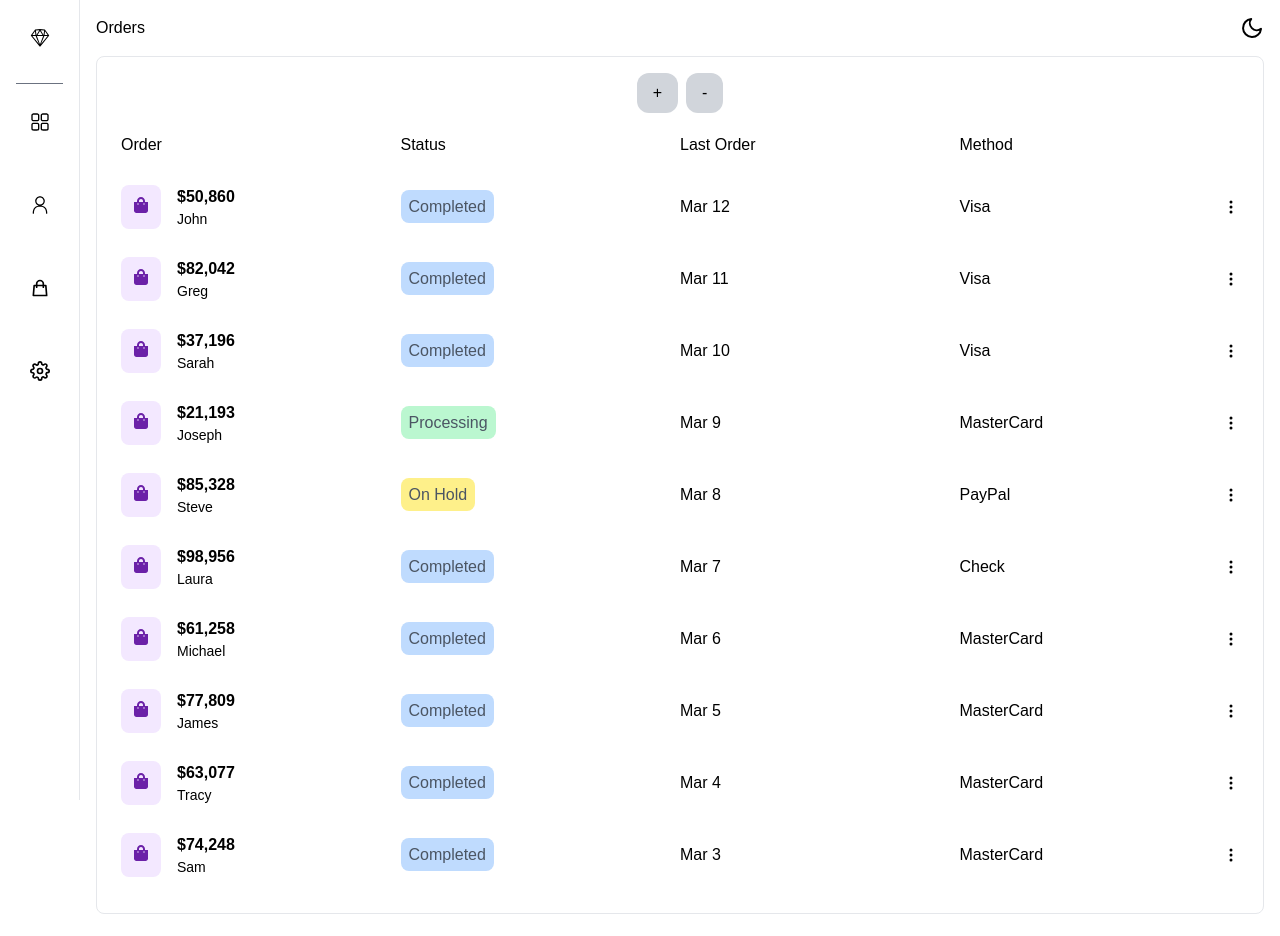
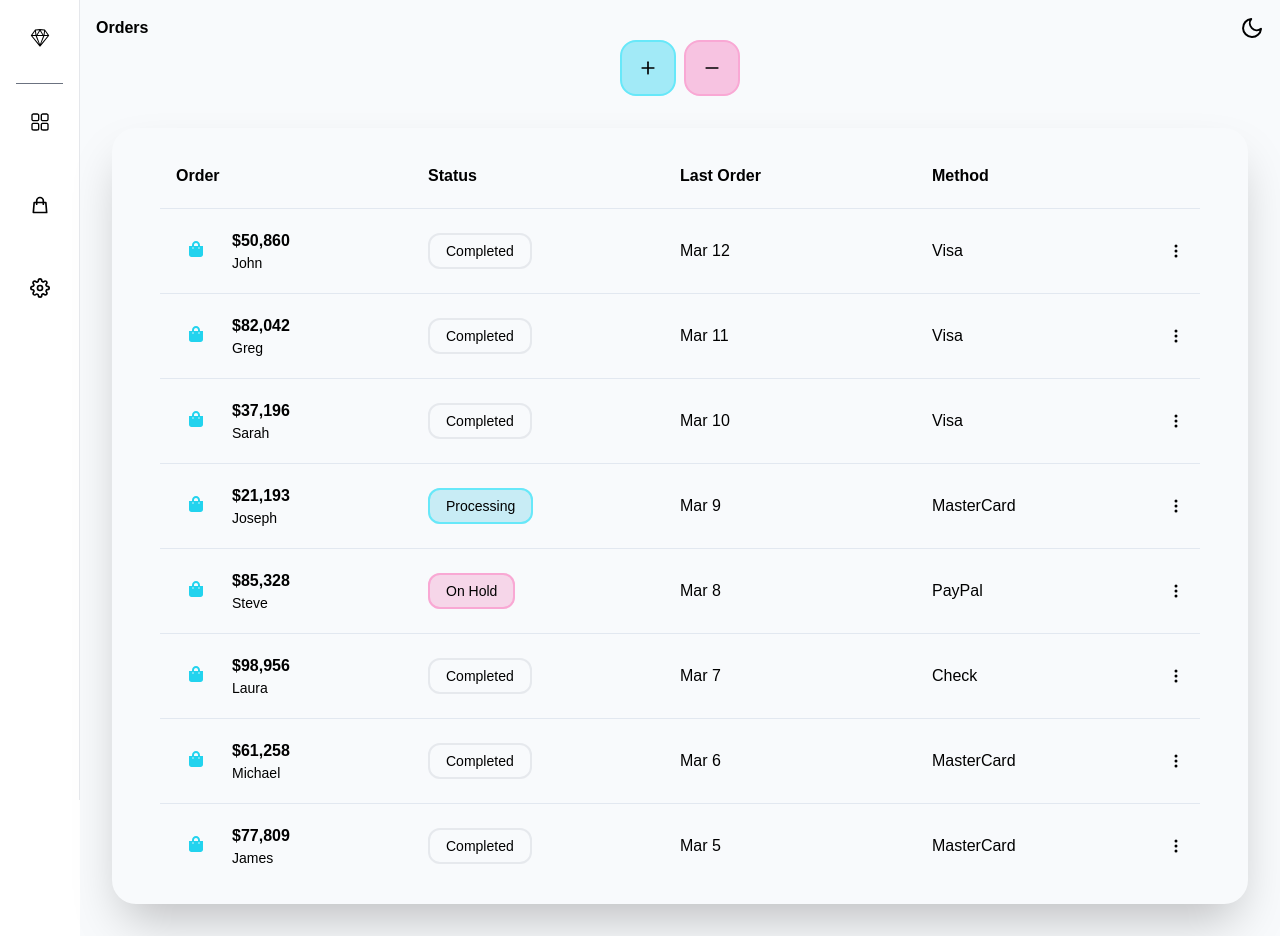
Before and after one commit to jasonmaidev/dashingly, a Next.js app: page /orders in a window 1280 px wide. Built offline with nearby package versions, Linux system fonts and the light colour scheme.

Commit message:
add dynamic dark mode styling for orders page

```diff
--- a/components/Header.jsx
+++ b/components/Header.jsx
@@ -4,8 +4,7 @@ import ThemeSwitch from './ThemeSwitch'
 const Header = ({ pageType }) => {
   return (
     <div className='flex flex-row justify-between px-4 pt-4'>
-      <h2>{pageType}</h2>
-      {/* <h2>Welcome Back</h2> */}
+      <h2 className='font-bold'>{pageType}</h2>
       <ThemeSwitch />
     </div>
   )
--- a/components/LineChart.jsx
+++ b/components/LineChart.jsx
@@ -10,7 +10,6 @@ import {
   Legend,
 } from 'chart.js';
 import { Line } from 'react-chartjs-2';
-import faker from 'faker';
 import { useDataContext } from '@/context/dataContext';
 
 ChartJS.register(
--- a/components/Sidebar.jsx
+++ b/components/Sidebar.jsx
@@ -1,13 +1,22 @@
 import React from 'react';
 import Link from 'next/link';
-import { RxSketchLogo, RxDashboard, RxPerson } from 'react-icons/rx';
+import { RxSketchLogo, RxDashboard } from 'react-icons/rx';
 import { HiOutlineShoppingBag } from 'react-icons/hi';
 import { FiSettings } from 'react-icons/fi';
+import { useTheme } from 'next-themes';
 
 const Sidebar = ({ children }) => {
+  const { resolvedTheme } = useTheme();
   return (
     <div className='flex'>
-      <div className='hidden fixed w-20 h-screen p-4 border-r-[1px] sm:flex flex-col justify-between'>
+      <div
+        className={
+          resolvedTheme === 'dark' ?
+            'hidden fixed w-20 h-screen p-4 border-r-[1px] border-gray-500 sm:flex flex-col justify-between'
+            :
+            'hidden fixed w-20 h-screen p-4 border-r-[1px] sm:flex flex-col justify-between'
+        }
+      >
         <div className='flex flex-col items-center'>
           <Link href='/'>
             <div className='p-3 rounded-lg inline-block'>
@@ -18,11 +27,6 @@ const Sidebar = ({ children }) => {
           <Link href='/dashboard'>
             <div className=' hover:bg-gray-500 cursor-pointer my-4 p-3 rounded-lg inline-block'>
               <RxDashboard size={20} />
-            </div>
-          </Link>
-          <Link href='/customers'>
-            <div className=' hover:bg-gray-500 cursor-pointer my-4 p-3 rounded-lg inline-block'>
-              <RxPerson size={20} />
             </div>
           </Link>
           <Link href='/orders'>
--- a/data/data.js
+++ b/data/data.js
@@ -99,26 +99,26 @@ export const data = [
     method: 'MasterCard',
     date: currentDateString(),
   },
-  {
-    id: 9,
-    name: {
-      first: 'Tracy',
-      last: 'Goldman',
-    },
-    total: randomNumber(),
-    status: 'Completed',
-    method: 'MasterCard',
-    date: currentDateString(),
-  },
-  {
-    id: 10,
-    name: {
-      first: 'Sam',
-      last: 'Carter',
-    },
-    total: randomNumber(),
-    status: 'Completed',
-    method: 'MasterCard',
-    date: currentDateString(),
-  },
+  // {
+  //   id: 9,
+  //   name: {
+  //     first: 'Tracy',
+  //     last: 'Goldman',
+  //   },
+  //   total: randomNumber(),
+  //   status: 'Completed',
+  //   method: 'MasterCard',
+  //   date: currentDateString(),
+  // },
+  // {
+  //   id: 10,
+  //   name: {
+  //     first: 'Sam',
+  //     last: 'Carter',
+  //   },
+  //   total: randomNumber(),
+  //   status: 'Completed',
+  //   method: 'MasterCard',
+  //   date: currentDateString(),
+  // },
 ];
--- a/package.json
+++ b/package.json
@@ -11,7 +11,6 @@
   "dependencies": {
     "@next/font": "13.1.2",
     "chart.js": "^4.1.2",
-    "faker": "^5.5.3",
     "next": "13.1.2",
     "next-themes": "^0.3.0",
     "react": "18.2.0",
--- a/pages/customers.jsx
+++ /dev/null
@@ -1,43 +0,0 @@
-import React from 'react';
-import { useDataContext } from '@/context/dataContext';
-import { BsPersonFill, BsThreeDotsVertical } from 'react-icons/bs';
-import Header from '@/components/Header.jsx';
-
-const customers = () => {
-  const data = useDataContext()
-  return (
-    <div className=' min-h-screen'>
-      <Header pageType='Customers' />
-      <div className='p-4'>
-        <div className='w-full m-auto p-4 border rounded-lg  overflow-y-auto'>
-          <div className='my-3 p-2 grid md:grid-cols-4 sm:grid-cols-3 grid-cols-2 items-center justify-between cursor-pointer'>
-            <span>Name</span>
-            <span className='sm:text-left text-right'>Email</span>
-            <span className='hidden md:grid'>Last Order</span>
-            <span className='hidden sm:grid'>Method</span>
-          </div>
-          <ul>
-            {data?.map((order, id) => (
-              <li key={id} className=' hover:transition-all hover:ease-in-out hover:duration-300 hover:bg-gray-500 rounded-lg my-3 p-2 grid md:grid-cols-4 sm:grid-cols-3 grid-cols-2 items-center justify-between cursor-pointer'>
-                <div className='flex items-center'>
-                  <div className='bg-purple-100 p-3 rounded-lg'>
-                    <BsPersonFill className='text-purple-800' />
-                  </div>
-                  <p className='pl-4'>{order.name.first + ' ' + order.name.last}</p>
-                </div>
-                <p className='sm:text-left text-right'>{order.name.first}@gmail.com</p>
-                <p className='hidden md:flex'>{order.date}</p>
-                <div className='sm:flex hidden justify-between items-center'>
-                  <p>{order.method}</p>
-                  <BsThreeDotsVertical />
-                </div>
-              </li>
-            ))}
-          </ul>
-        </div>
-      </div>
-    </div>
-  );
-};
-
-export default customers;
--- a/pages/orders.jsx
+++ b/pages/orders.jsx
@@ -3,34 +3,66 @@ import { FaShoppingBag } from 'react-icons/fa';
 import { BsThreeDotsVertical } from 'react-icons/bs';
 import Header from '@/components/Header.jsx';
 import { useDataContext } from '@/context/dataContext';
+import { useTheme } from 'next-themes'
+import { FiPlus, FiMinus } from "react-icons/fi";
 
 const orders = ({ handleRemove }) => {
+  const { resolvedTheme } = useTheme();
   const data = useDataContext()
   console.log(data)
   return (
-    <div className=' min-h-screen'>
+    <div className={
+      resolvedTheme === 'light' ?
+        'min-h-screen bg-slate-50'
+        :
+        'min-h-screen bg-slate-800'
+    }>
       <Header pageType='Orders' />
-      <div className='p-4'>
-        <div className='w-full m-auto p-4 border rounded-lg  overflow-y-auto'>
+      {/* Buttons */}
       <div className='flex flex-row gap-2 justify-center'>
-            <button className='bg-gray-300 px-4 py-2 rounded-xl'>+</button>
-            <button onClick={handleRemove} className='bg-gray-300 px-4 py-2 rounded-xl'>-</button>
+        <button
+          onClick={handleRemove}
+          className='bg-cyan-400/40 hover:bg-cyan-300 border-2 border-cyan-300 p-4 rounded-2xl text-xl'>
+          <FiPlus />
+        </button>
+        <button
+          onClick={handleRemove}
+          className='bg-pink-400/40 hover:bg-pink-300 border-2 border-pink-300 p-4 rounded-2xl text-xl'>
+          <FiMinus />
+        </button>
       </div>
-          <div className='my-3 p-2 grid md:grid-cols-4 sm:grid-cols-3 grid-cols-2 items-center justify-between cursor-pointer'>
-            <span>Order</span>
-            <span className='sm:text-left text-right'>Status</span>
-            <span className='hidden md:grid'>Last Order</span>
-            <span className='hidden sm:grid'>Method</span>
+      <div className='p-8'>
+        <div className='w-full m-auto px-12 py-4 rounded-3xl  overflow-y-auto shadow-2xl'>
+          <div className='my-3 py-2 px-4 grid md:grid-cols-4 sm:grid-cols-3 grid-cols-2 items-center justify-between cursor-pointer'>
+            <span className='font-bold'>Order</span>
+            <span className='sm:text-left text-right font-bold'>Status</span>
+            <span className='hidden md:grid font-bold'>Last Order</span>
+            <span className='hidden sm:grid font-bold'>Method</span>
           </div>
+          {/* Items List */}
           <ul>
             {data.map((order, id) => (
+              <div className={
+                resolvedTheme === 'light' ?
+                  'border-t border-slate-200'
+                  : 'border-t border-slate-900'
+              }
+              >
                 <li
                   key={id}
-                className='hover:transition-all hover:ease-in-out hover:duration-300 hover:bg-gray-500 rounded-lg my-3 p-2 grid md:grid-cols-4 sm:grid-cols-3 grid-cols-2 items-center justify-between cursor-pointer'
+                  className={
+                    resolvedTheme === 'light' ?
+                      'hover:transition-all hover:ease-in-out hover:duration-300 hover:bg-gradient-to-r from-cyan-100 to-pink-100 rounded-xl my-3 py-2 px-4 grid md:grid-cols-4 sm:grid-cols-3 grid-cols-2 items-center justify-between cursor-pointer'
+                      : 'hover:transition-all hover:ease-in-out hover:duration-300 hover:bg-slate-700 rounded-xl my-3 py-2 px-4 grid md:grid-cols-4 sm:grid-cols-3 grid-cols-2 items-center justify-between cursor-pointer'
+                  }
                 >
                   <div className='flex'>
-                  <div className='bg-purple-100 p-3 rounded-lg'>
-                    <FaShoppingBag className='text-purple-800' />
+                    <div className='p-3 rounded-xl'>
+                      <FaShoppingBag
+                        className={
+                          resolvedTheme === 'light' ? 'text-cyan-400' : 'text-slate-500'
+                        }
+                      />
                     </div>
                     <div className='pl-4'>
                       <p className=' font-bold' suppressHydrationWarning>
@@ -39,16 +71,17 @@ const orders = ({ handleRemove }) => {
                       <p className=' text-sm'>{order.name.first}</p>
                     </div>
                   </div>
-                <p className='text-gray-600 sm:text-left text-right'>
+                  <p className='sm:text-left text-right'>
                     <span
                       className={
-                      order.status == 'Processing'
-                        ? 'bg-green-200 p-2 rounded-lg'
-                        : order.status == 'Completed'
-                          ? 'bg-blue-200 p-2 rounded-lg'
-                          : 'bg-yellow-200 p-2 rounded-lg'
+                        order.status == 'Processing' ?
+                          'bg-cyan-500/20  border-2 border-cyan-300 py-2 px-4 rounded-xl text-sm'
+                          : order.status == 'Completed' ?
+                            '  border-2 border-slate-600/10 py-2 px-4 rounded-xl text-sm'
+                            : 'bg-pink-500/20 border-2 border-pink-300 py-2 px-4 rounded-xl text-sm'
                       }
                     >
+
                       {order.status}
                     </span>
                   </p>
@@ -58,6 +91,7 @@ const orders = ({ handleRemove }) => {
                     <BsThreeDotsVertical />
                   </div>
                 </li>
+              </div>
             ))}
           </ul>
         </div>
```
Also changed, not shown: context/themeContext.js (+13 -0 lines), 1 other file (tests, documents, lock files or other folders). Lines whose indentation alone changed are shown as unchanged.
